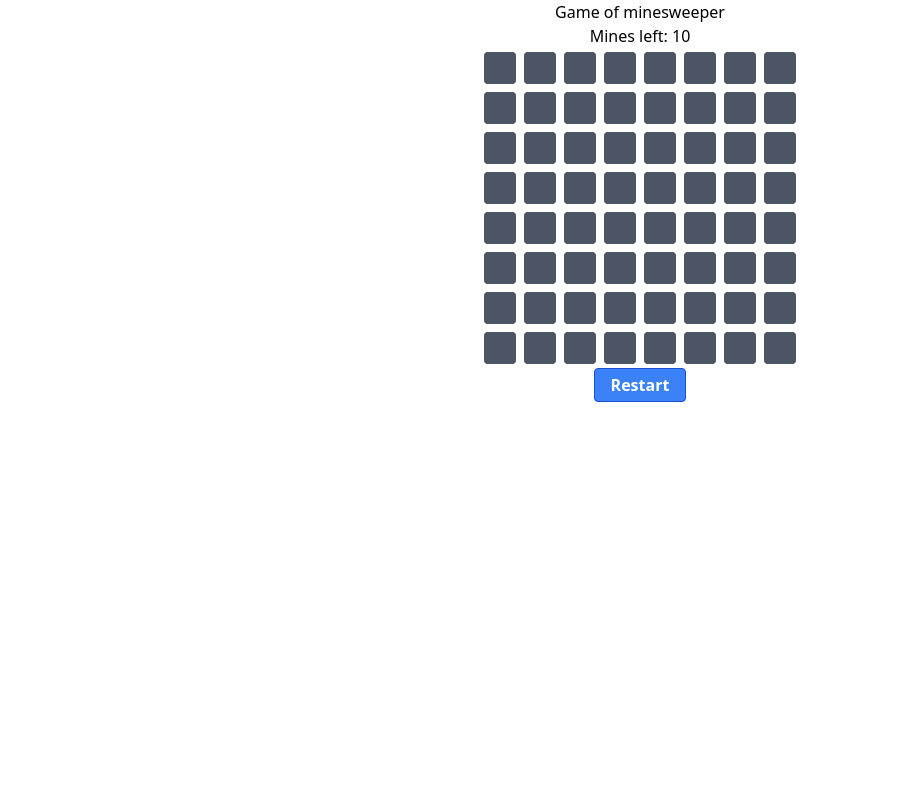
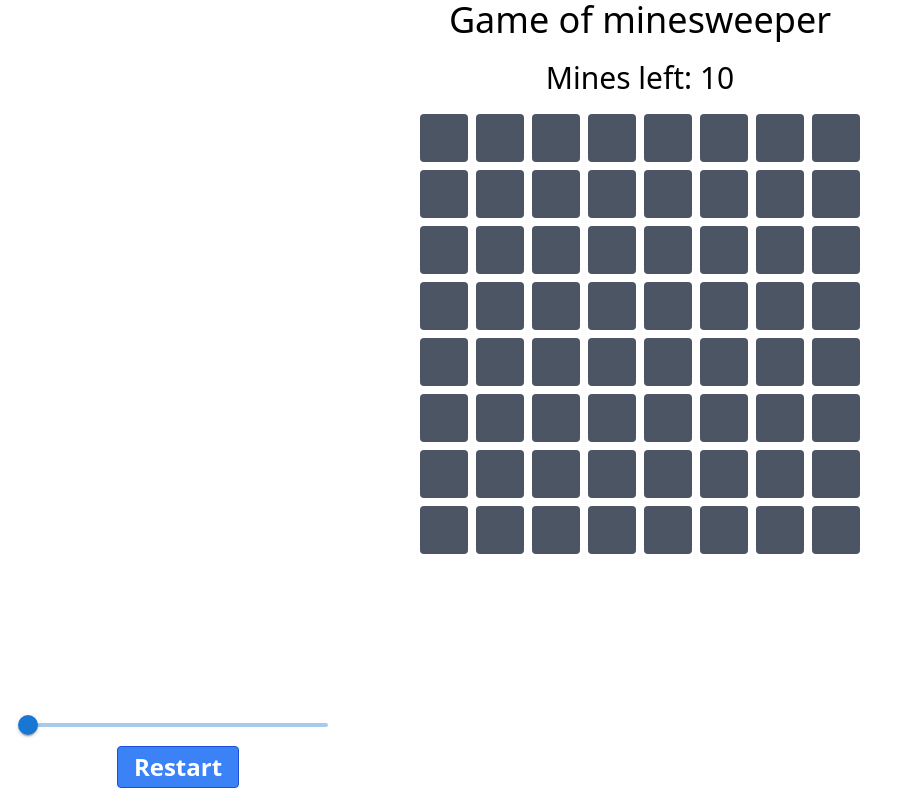
Before and after one commit to lertcz/MineSweeper, a React (Create React App) app: page / in a window 1280 px wide. Shown: the whole page, without its empty margins (0-906 px from the left). Built offline with nearby package versions, Linux system fonts and the light colour scheme.

Commit message:
MineSweeper version 1.0

```diff
--- a/package.json
+++ b/package.json
@@ -4,6 +4,9 @@
   "version": "0.1.0",
   "private": true,
   "dependencies": {
+    "@emotion/react": "^11.7.1",
+    "@emotion/styled": "^11.6.0",
+    "@mui/material": "^5.3.0",
     "@testing-library/jest-dom": "^5.16.1",
     "@testing-library/react": "^12.1.2",
     "@testing-library/user-event": "^13.5.0",
@@ -15,7 +18,6 @@
   "scripts": {
     "predeploy": "npm run build",
     "deploy": "gh-pages -d build",
-
     "start": "react-scripts start",
     "build": "react-scripts build",
     "test": "react-scripts test",
--- a/src/components/Tile/tile.css
+++ b/src/components/Tile/tile.css
@@ -8,4 +8,18 @@
 
 .tile {
     @apply w-8 h-8 p-1 rounded m-1
+        lg:w-12 lg:h-12 lg:text-3xl
 }
+
+*.unselectable {
+   -moz-user-select: none;
+   -khtml-user-select: none;
+   -webkit-user-select: none;
+
+   /*
+     Introduced in Internet Explorer 10.
+     See http://ie.microsoft.com/testdrive/HTML5/msUserSelect/
+   */
+   -ms-user-select: none;
+   user-select: none;
+}
--- a/src/components/Tile/tile.jsx
+++ b/src/components/Tile/tile.jsx
@@ -4,8 +4,7 @@ import "./tile.css"
 //🚩💣
 function Tile(props) {
     //flagged bomb discovered neighbours
-
-    let theme = props.value[2] ? "tile discovered" : "tile undiscovered"
+    let theme = props.value[2] ? "tile discovered unselectable" : "tile undiscovered unselectable"
 
     let content
     if(props.value[2]) { // if discovered
--- a/src/index.css
+++ b/src/index.css
@@ -6,10 +6,44 @@
   @apply flex justify-center items-center
 }
 
+.sideBar {
+  @apply fixed bottom-3 left-7
+}
+
 .BOARD {
-  @apply w-1/6 h-2/6 min-w-max
+  @apply absolute h-mediumCustom w-1/6 min-w-max
+}
+
+.E {
+  @apply BOARD
+}
+
+/* flex-shrink-0 is to prevent horizontal scroll */
+.M {
+  @apply BOARD scale-55 grid grid-cols-16
+}
+
+/* scale change to fit on screen */
+.H {
+  @apply BOARD scale-55 flex-shrink-0 grid grid-cols-30
 }
 
 .Button {
   @apply bg-blue-500 hover:bg-blue-700 text-white font-bold py-1 px-4 border border-blue-700 rounded
+          lg:text-2xl
 }
+
+.Title {
+  @apply text-2xl
+        lg:text-4xl
+}
+
+.Mines {
+  @apply text-xl py-5
+        lg:text-3xl
+}
+
+.Win {
+  @apply text-2xl pt-2 pb-4
+        lg:text-3xl
+}
--- a/src/pages/Game.jsx
+++ b/src/pages/Game.jsx
@@ -1,8 +1,45 @@
 import React, { useState, useEffect, useReducer } from "react";
 import Board from "../components/Board/board";
+
+import Box from '@mui/material/Box';
+import Slider from '@mui/material/Slider';
 import "../index.css"
 
-const BOMBS = 10
+let BOMBS = 10
+let diffVal = 0
+
+const DIFFICULTY = [
+  {
+    value: 0,
+    label: "Easy",
+    size: [8, 8],
+    style: 'E grid grid-cols-8',
+    bombs: 10
+  },
+  {
+    value: 1,
+    label: "MEDIUM",
+    size: [16, 16],
+    style: 'M',
+    bombs: 40
+  },
+  {
+    value: 2,
+    label: "HARD",
+    size: [16, 30],
+    style: 'H',
+    bombs: 99
+  }
+]
+
+function valuetext(value) {
+  diffVal = DIFFICULTY[value].value
+  BOMBS = DIFFICULTY[value].bombs
+}
+
+function valueLabelFormat(value) {
+  return DIFFICULTY[value].label
+}
 
 function Game() {
   //Array.from(Array(2), () => new Array(4))
@@ -14,8 +51,10 @@ function Game() {
   const [WIN, setWIN] = useState(null)
 
   function revealTileAndTilesAround(i) {
-    let row = Math.floor(i / 8)
-    let col = i % 8
+    let rowSize = DIFFICULTY[diffVal].size[0]
+    let colSize = DIFFICULTY[diffVal].size[1]
+    let row = Math.floor(i / rowSize)
+    let col = i % colSize
 
     //self
     if(!tiles[i][0]) { // dont reveal tile if it is flagged
@@ -26,9 +65,9 @@ function Game() {
     if(tiles[i][3] === 0) {
       for (let r = -1; r <= 1; r++) {
         for (let c = -1; c <= 1; c++) {
-          let position = ((row+r) * 8 + col+c) // flatten the array again
+          let position = ((row+r) * rowSize + col+c) // flatten the array again
           let notSelf = (r !== 0 || c !== 0) // not pointing on it self
-          let indexInBounds = 0 <= row+r && row+r <= 7 && 0 <= col+c && col+c <= 7 // check if the index is in bounds
+          let indexInBounds = 0 <= row+r && row+r <= (rowSize-1) && 0 <= col+c && col+c <= (colSize-1) // check if the index is in bounds
 
           if(indexInBounds && notSelf) {  // compare all limits
             if(!tiles[position][2]) { // check if tile is not found
@@ -63,7 +102,7 @@ function Game() {
   }
 
   function revealBombs() {
-    for(let i = 0; i < 64; i++) {
+    for(let i = 0; i < tiles.length; i++) {
       if(tiles[i][1] && !tiles[i][2]) { // if tile is bomb and is not discovered
         if(!tiles[i][0]){ // not flagged
           tiles[i][2] = true // reveal tile
@@ -79,7 +118,7 @@ function Game() {
   }
 
   function handleLeftClick(i) {
-    if(!tiles[i][0]) {
+    if(!tiles[i][0] && !WIN) {
       if(tiles[i][1]) {
         revealBombs()
         tiles[i][3] = "💥"
@@ -94,14 +133,19 @@ function Game() {
 
   function handleRightClick(i, e) {
     e.preventDefault()
-    flagTile(i)
+    if(!WIN){
+      flagTile(i)
+    }
 
     forceUpdate()
   }
 
   function restart() {
-    setTiles(Array.from(Array(64), () => Array.from([false, false, false, 0])))
+    let size = DIFFICULTY[diffVal].size
+    let sum = size[0] * size[1]
+    setTiles(Array.from(Array(sum), () => Array.from([false, false, false, 0])))
     setFlags(BOMBS)
+    setCG(0)
     setWIN(null)
   }
 
@@ -131,16 +175,19 @@ function Game() {
     }
 
     function findCloseBombs() {
-      for(let i = 0; i < 64; i++) {
-        let row = Math.floor(i / 8)
-        let col = i % 8
+      let rowSize = DIFFICULTY[diffVal].size[0]
+      let colSize = DIFFICULTY[diffVal].size[1]
+
+      for(let i = 0; i < tiles.length; i++) {
+        let row = Math.floor(i / rowSize)
+        let col = i % colSize
 
         let count = 0
         for (let r = -1; r <= 1; r++) {
           for (let c = -1; c <= 1; c++) {
-            let position = ((row+r) * 8 + col+c) // flatten the array again
+            let position = ((row+r) * rowSize + col+c) // flatten the array again
             let notSelf = (r !== 0 || c !== 0) // not pointing on it self
-            let indexInBounds = 0 <= row+r && row+r <= 7 && 0 <= col+c && col+c <= 7 // check if the index is in bounds
+            let indexInBounds = 0 <= row+r && row+r <= (rowSize-1) && 0 <= col+c && col+c <= (rowSize-1) // check if the index is in bounds
 
             if(indexInBounds && notSelf) {  // compare all limits
               if(tiles[position][1]) {
@@ -161,26 +208,44 @@ function Game() {
 
   return (
     <div className="w-screen h-screen">
-      <div className="centerItems">
-        <h1>Game of minesweeper</h1>
-      </div>
+      <div className="sideBar"> {/* side bar */}
+        <div className="centerItems"> {/* Win */}
+          <h1 className="Win">{WIN}</h1>
+        </div>
 
-      <div className="centerItems">
-        <h2>{"Mines left: " + String(Flags)}</h2>
-      </div>
+        <div className="centerItems"> {/* Slider */}
+          <Box sx={{ width: 300 }}>
+            <Slider
+              aria-label="Difficulty"
+              defaultValue={0}
+              valueLabelFormat={valueLabelFormat}
+              getAriaValueText={valuetext}
+              step={1}
+              valueLabelDisplay="auto"
+              //marks={DIFFICULTY}
+              min={0}
+              max={2}
+            />
+          </Box>
+        </div>
 
-      <div className="centerItems">
-        <div className="BOARD grid grid-rows-8 grid-cols-8">
-          <Board tiles={tiles} handleLeftClick={handleLeftClick} handleRightClick={handleRightClick} />
+        <div className="centerItems"> {/* Restart */}
+          <button className="Button" onClick={restart}>Restart</button>
         </div>
       </div>
 
-      <div className="centerItems">
-        <h2>{WIN}</h2>
+      <div className="centerItems"> {/* Title */}
+        <h1 className="Title unselectable">Game of minesweeper</h1>
       </div>
 
-      <div className="centerItems">
-        <button className="Button" onClick={restart}>Restart</button>
+      <div className="centerItems"> {/* Mines */}
+        <h1 className="Mines unselectable">{"Mines left: " + String(Flags)}</h1>
+      </div>
+
+      <div className="centerItems"> {/* Board */}
+        <div className={DIFFICULTY[diffVal].style}>
+          <Board tiles={tiles} handleLeftClick={handleLeftClick} handleRightClick={handleRightClick} />
+        </div>
       </div>
     </div>
   );
--- a/tailwind.config.js
+++ b/tailwind.config.js
@@ -3,7 +3,22 @@ module.exports = {
   purge: ['./src/**/*.{js,jsx,ts,tsx}', './public/index.html'],
   //darkMode: false, // or 'media' or 'class'
   theme: {
-    extend: {},
+    extend: {
+      gridTemplateColumns: {
+        // Simple 16 column grid
+        '16': 'repeat(16, minmax(0, 1fr))',
+        '30': 'repeat(30, minmax(0, 1fr))',
+
+        // Complex site-specific column configuration
+        'footer': '200px minmax(900px, 1fr) 100px',
+      },
+      spacing: {
+        'mediumCustom': '1.4%',
+      },
+      scale: {
+        '55': '0.55',
+      }
+    },
   },
   variants: {
     extend: {},
```
Also changed, not shown: 1 other file (tests, documents, lock files or other folders).
